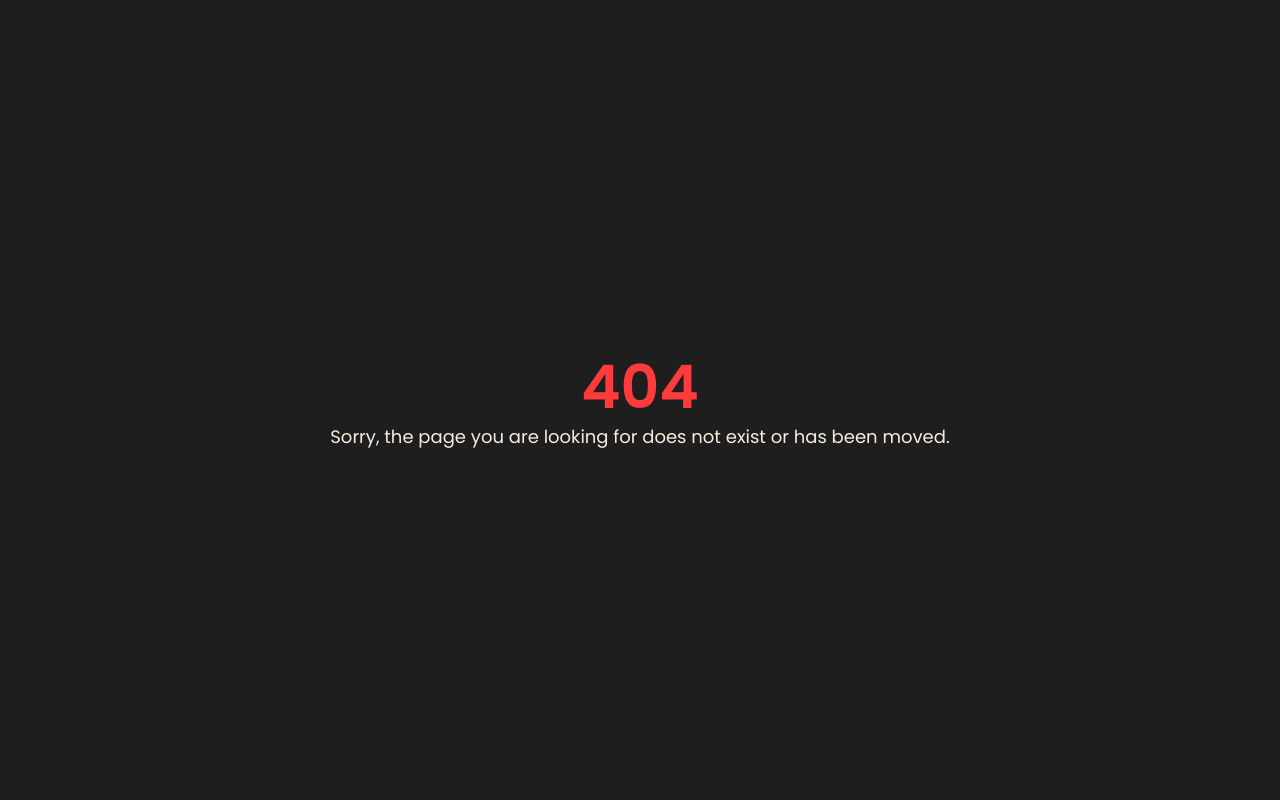
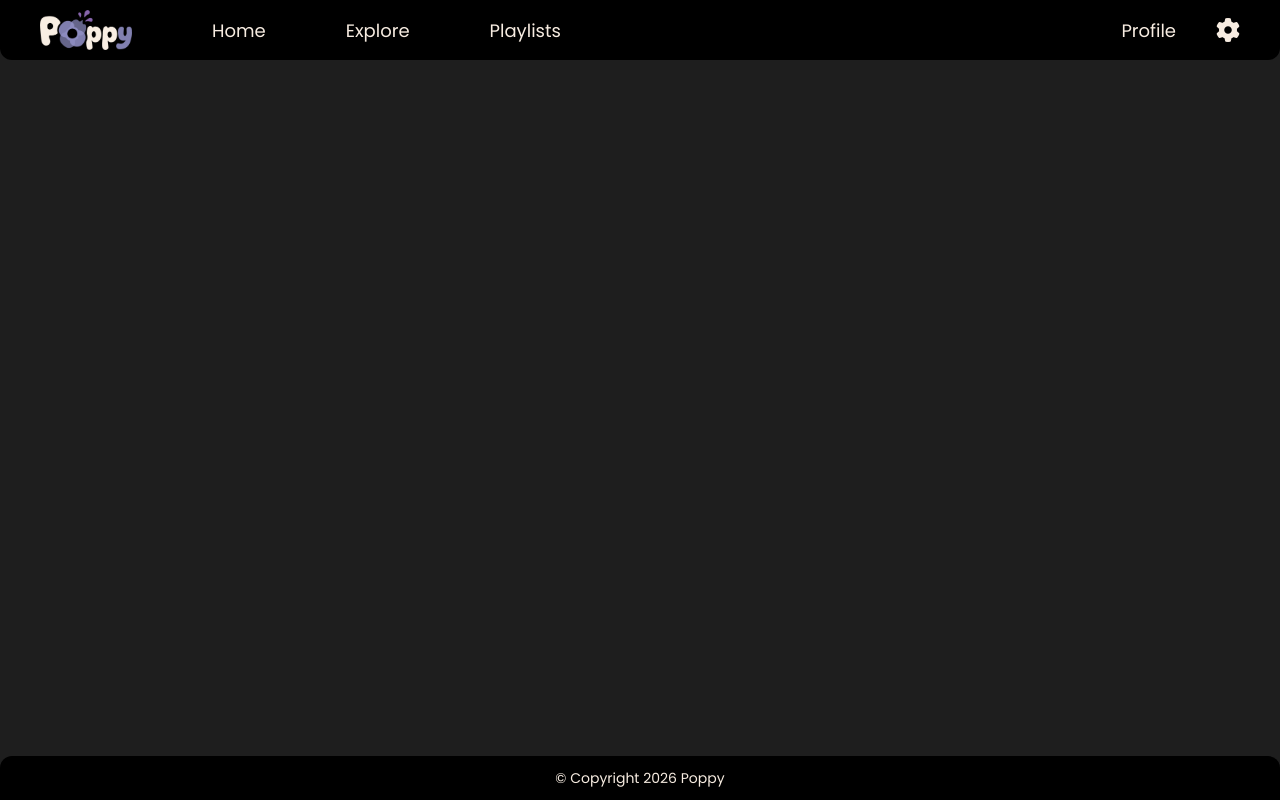
Before and after one commit to semvde/Poppy-Front_end, a React (Vite) app: page /app/explore in a window 1280 px wide. Before the commit this address had no page. Built offline with nearby package versions, Linux system fonts and the light colour scheme.

Commit message:
Explore page aangemaakt. Ook de button van explore gelinkt naar Explore.jsx.

```diff
--- a/src/App.jsx
+++ b/src/App.jsx
@@ -10,6 +10,7 @@ import Settings from "./pages/app/Settings.jsx";
 import Profile from "./pages/app/Profile.jsx";
 import Bubble from "./pages/app/Bubble.jsx";
 import Friends from "./pages/app/Friends.jsx";
+import Explore from "./pages/app/Explore.jsx";
 
 const router = createBrowserRouter([
     {
@@ -57,6 +58,11 @@ const router = createBrowserRouter([
                 element: <Friends/>,
                 handle: {page: "subpage"}
             },
+            {
+                path: "/app/explore",
+                element: <Explore/>,
+                handle: {page: "subpage"}
+            },
         ]
     }
 ]);
--- a/src/layouts/AppLayout.jsx
+++ b/src/layouts/AppLayout.jsx
@@ -1,4 +1,5 @@
 import {NavLink, Outlet, useMatches, useNavigate} from "react-router";
+import Explore from "../pages/app/Explore.jsx";
 
 function AppLayout() {
     const matches = useMatches();
@@ -47,7 +48,7 @@ function AppLayout() {
                         <div className={"flex items-center gap-20"}>
                             <img src="/logo.png" alt="" className={"h-10"}/>
                             <NavLink to={"/app"}>Home</NavLink>
-                            <NavLink to={"/app/explore"}>Explore</NavLink>
+                            <NavLink to={"../pages/app/Explore.jsx"}>Explore</NavLink>
                             <NavLink to={"/app/playlists"}>Playlists</NavLink>
                         </div>
                         <div className={"flex items-center gap-10"}>
--- /dev/null
+++ b/src/pages/app/Explore.jsx
@@ -0,0 +1,9 @@
+function Explore() {
+    return (
+        <>
+
+        </>
+    )
+}
+
+export default Explore;
```
